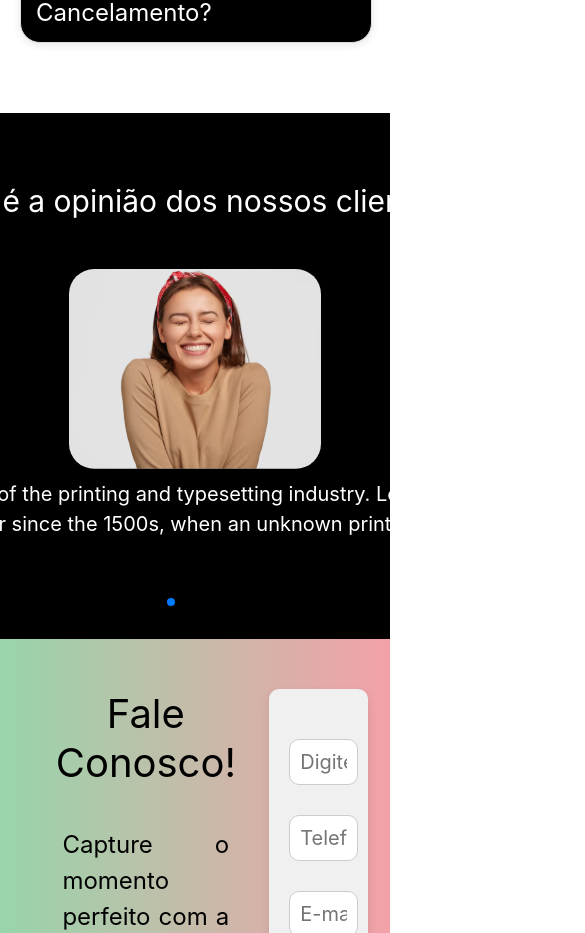
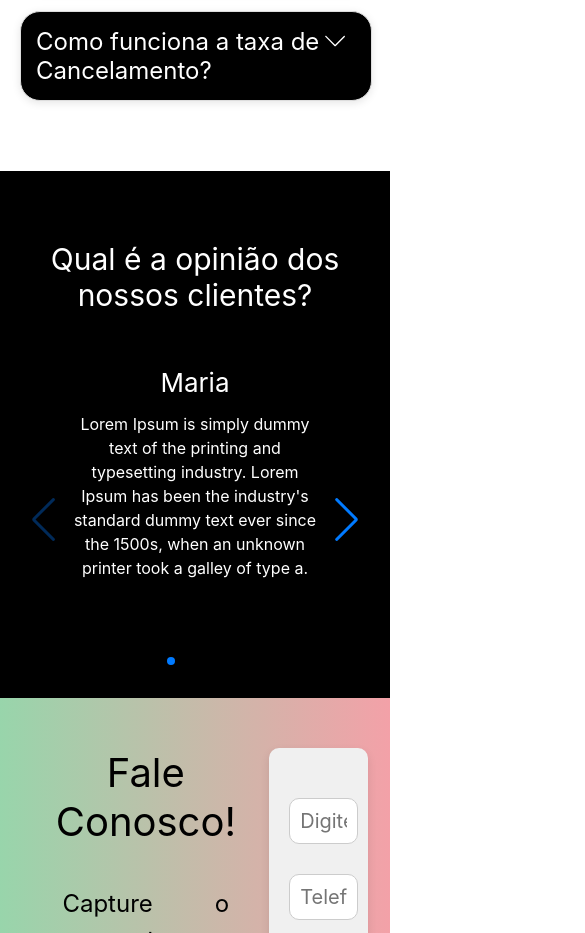
Before and after one commit to devshinon-br/casa-cenariar, a React (Vite) app: page / in a window 390 px wide. Shown: the part 2860-3793 px from the top of the page, 585 px wide, since content can reach past the window. Built offline with nearby package versions, Linux system fonts and the light colour scheme.

Commit message:
feat: add responsividade customer-opinions e ajuste icone de selecao da faq

```diff
--- a/src/screens/CustomerOpinions/CustomerOpinions.jsx
+++ b/src/screens/CustomerOpinions/CustomerOpinions.jsx
@@ -5,17 +5,16 @@ import 'swiper/css/pagination';
 import 'swiper/css/navigation';
 import { Swiper, SwiperSlide } from 'swiper/react';
 import { Navigation, Pagination } from 'swiper/modules';
-import clienteficticio from '../../assets/customer-opinions/cliente-ficticio.svg';
 
 function CustomerOpinions() {
 
     const swiperRef = useRef(null);
 
     const images = [
-        { "src": clienteficticio, "alt": "Avaliação da []", "review": "Lorem Ipsum is simply dummy text of the printing and typesetting industry. Lorem Ipsum has been the industry's standard dummy text ever since the 1500s, when an unknown printer took a galley of type a." },
-        { "src": clienteficticio, "alt": "Avaliação da []", "review": "Lorem Ipsum is simply dummy text of the printing and typesetting industry. Lorem Ipsum has been the industry's standard dummy text ever since the 1500s, when an unknown printer took a galley of type and scrambled it to make a type specimen book. See more. " },
-        { "src": clienteficticio, "alt": "Avaliação da []", "review": "Lorem Ipsum is simply dummy text of the printing and typesetting industry. Lorem Ipsum has been the industry's standard dummy text ever since the 1500s, when an unknown printer took a" },
-        { "src": clienteficticio, "alt": "Avaliação da []", "review": "Lorem Ipsum is simply dummy text of the printing and typesetting industry." }
+        { "name": "Maria", "alt": "Avaliação da []", "review": "Lorem Ipsum is simply dummy text of the printing and typesetting industry. Lorem Ipsum has been the industry's standard dummy text ever since the 1500s, when an unknown printer took a galley of type a." },
+        { "name": "Maria", "alt": "Avaliação da []", "review": "Lorem Ipsum is simply dummy text of the printing and typesetting industry. Lorem Ipsum has been the industry's standard dummy text ever since the 1500s, when an unknown printer took a galley of type and scrambled it to make a type specimen book. See more. " },
+        { "name": "Maria", "alt": "Avaliação da []", "review": "Lorem Ipsum is simply dummy text of the printing and typesetting industry. Lorem Ipsum has been the industry's standard dummy text ever since the 1500s, when an unknown printer took a" },
+        { "name": "Maria", "alt": "Avaliação da []", "review": "Lorem Ipsum is simply dummy text of the printing and typesetting industry." }
     ];
 
     return (
@@ -32,7 +31,7 @@ function CustomerOpinions() {
                     className={css['meu-carrossel']}
                     onInit={(swiper) => { swiperRef.current = swiper; }}
                     breakpoints={{
-                        780: {
+                        768: {
                             slidesPerView: 1,
                         },
                         1200: {
@@ -42,9 +41,7 @@ function CustomerOpinions() {
                 >
                     {images.map((image, index) => (
                         <SwiperSlide key={index} className={css['meu-slide']}>
-                            <div className={css['imagem-container']}>
-                                <img src={image.src} alt={image.alt} className={css['imagem']} />
-                            </div>
+                            <p className={css['nome-cliente']}>{image.name}</p>
                             <p className={css['avaliacao']}>{image.review}</p>
                         </SwiperSlide>
                     ))}
--- a/src/screens/CustomerOpinions/CustomerOpinions.module.css
+++ b/src/screens/CustomerOpinions/CustomerOpinions.module.css
@@ -8,7 +8,7 @@
 }
 
 .container {
-  max-width: 1200px;
+  max-width: 100%;
 }
 
 .titulo-carrossel {
@@ -32,11 +32,10 @@
   justify-content: center;
 }
 
-.imagem-container {
+.nome-cliente {
+  font-size: 1.3rem;
+  color: white;
   text-align: center;
-  height: 200px;
-  margin-bottom: 10px;
-  border-radius: 5px;
 }
 
 .imagem {
@@ -45,7 +44,7 @@
 }
 
 .avaliacao {
-  font-size: 1rem;
+  font-size: 0.8rem;
   color: white;
   text-align: center;
   margin-top: 10px;
--- a/src/screens/Faq/Faq.module.css
+++ b/src/screens/Faq/Faq.module.css
@@ -42,7 +42,6 @@ h2 {
   display: flex;
   justify-content: space-between;
   align-items: center;
-  width: 100%;
 }
 
 .seta::after {
```
Also changed, not shown: src/assets/customer-opinions/cliente-ficticio.svg (deleted).
